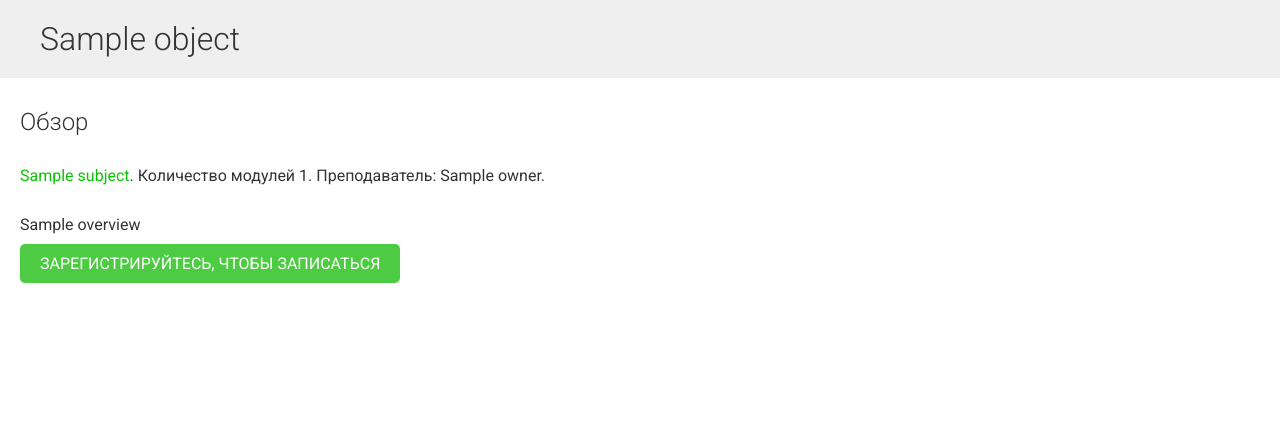
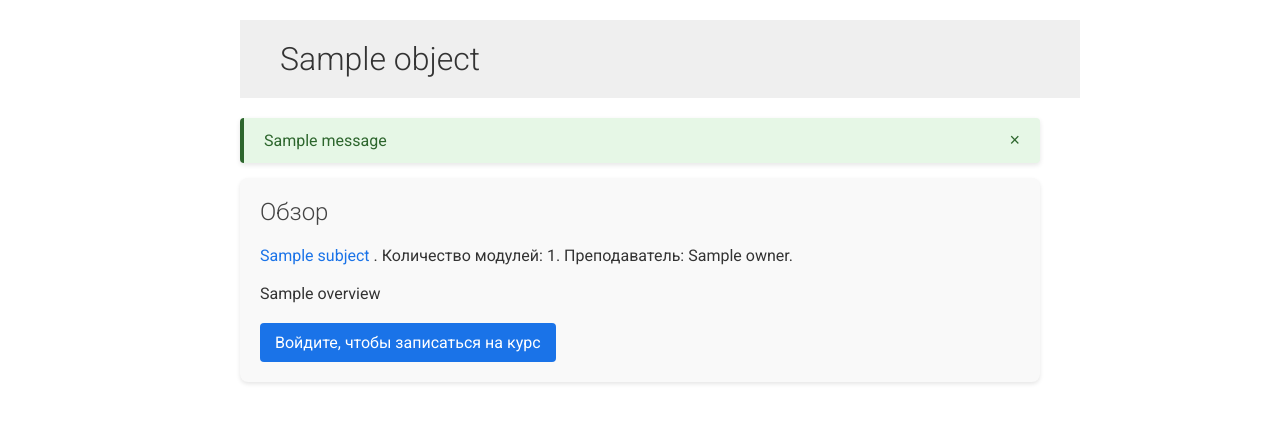
Before and after one commit to samvellllllllllllll/ansatz, a Django app: template courses/templates/courses/course/detail.html in a window 1280 px wide. Shown: the part 54-477 px from the top of the page. Run offline with Django 4.2, Linux system fonts and the light colour scheme; the template is opened without the code that fills it: most values are stand-ins (such as "Sample title", 1, 10 or a date in 2020); one stand-in notice (Sample message) is shown.

Commit message:
Добавил контроль записи на курсы

```diff
--- a/courses/models.py
+++ b/courses/models.py
@@ -22,7 +22,8 @@ class Course(models.Model):
     overview=models.TextField(verbose_name='Описание')
     created=models.DateTimeField(auto_now_add=True)
     students = models.ManyToManyField(CustomUser,related_name='courses_joined',blank=True)
-
+    # my
+    applications = models.ManyToManyField(CustomUser,related_name='courses_applied',blank=True)
     class Meta:
         ordering=['-created']
 
--- a/courses/templates/courses/content/file.html
+++ b/courses/templates/courses/content/file.html
@@ -1,3 +1,3 @@
 <p>
-    <a href="{{ item.file.url }}" class="button">Открыть файл</a>
+    <a href="{{ item.file.url }}" target="_blank" class="button">Открыть файл</a>
 </p>
--- a/courses/templates/courses/course/detail.html
+++ b/courses/templates/courses/course/detail.html
@@ -1,34 +1,189 @@
 {% extends "base.html" %}
-
 {% block title %}
   {{ object.title }}
 {% endblock %}
 
 {% block content %}
   {% with subject=object.subject %}
-    <h1>
+    <div class="course-detail">
+      <h1 class="course-title">
         {{ object.title }}
       </h1>
-    <div class="module">
-      <h2>Обзор</h2>
-      <p>
-        <a href="{% url "course_list_subject" subject.slug %}">
-        {{ subject.title }}</a>.
-        Количество модулей {{ object.modules.count }}.
+
+      {# Блок сообщений #}
+      {% if messages %}
+        <div class="message-container">
+          {% for message in messages %}
+            <div class="message message-{{ message.tags }}">
+              <span class="message-text">{{ message }}</span>
+              <button class="message-close" onclick="this.parentElement.remove()">×</button>
+            </div>
+          {% endfor %}
+        </div>
+      {% endif %}
+
+      <div class="course-module">
+        <h2 class="module-title">Обзор</h2>
+        <div class="module-content">
+          <p class="module-info">
+            <a href="{% url 'course_list_subject' subject.slug %}" class="subject-link">
+              {{ subject.title }}
+            </a>.
+            Количество модулей: {{ object.modules.count }}.
             Преподаватель: {{ object.owner.get_full_name }}.
           </p>
+          <div class="overview">
             {{ object.overview|linebreaks }}
+          </div>
+
           {% if request.user.is_authenticated %}
-        <form action="{% url "student_enroll_course" %}" method="post">
+
+          {% if request.user in object.students.all %}
+          <div class="message message-info">
+            <span class="message-text">Вы уже записаны на этот курс</span>
+          </div>
+          {% elif request.user in object.applications.all %}
+          <div class="message message-info">
+            <span class="message-text">Вы уже отправили заявку на этот курс</span>
+          </div>
+
+          {% else %}
+
+            <form action="{% url 'student_apply_course' %}" method="post" class="enroll-form">
               {{ enroll_form }}
               {% csrf_token %}
-          <input type="submit" class="submit-btn" value="Отправить заявку">
+              <button type="submit" class="submit-btn">Отправить заявку</button>
             </form>
+            {% endif %}
           {% else %}
-        <a href="{% url "student_registration" %}" class="button">
-          Зарегистрируйтесь, чтобы записаться
+            <a href="{% url 'login' %}" class="login-link">
+              Войдите, чтобы записаться на курс
             </a>
+
           {% endif %}
         </div>
+      </div>
+    </div>
   {% endwith %}
+
+  <style>
+    /* Стили для сообщений */
+    .message-container {
+      margin: 15px 0;
+    }
+
+    .message {
+      position: relative;
+      padding: 12px 20px;
+      margin: 10px 0;
+      border-radius: 4px;
+      display: flex;
+      align-items: center;
+      justify-content: space-between;
+      box-shadow: 0 2px 5px rgba(0,0,0,0.1);
+    }
+
+    .message-success {
+      background-color: #e6f7e6;
+      color: #2d662d;
+      border-left: 4px solid #2d662d;
+    }
+
+    .message-error {
+      background-color: #ffebeb;
+      color: #d32f2f;
+      border-left: 4px solid #d32f2f;
+    }
+
+    .message-warning {
+      background-color: #fff8e6;
+      color: #e68a00;
+      border-left: 4px solid #e68a00;
+    }
+
+    .message-info {
+      background-color: #e6f3ff;
+      color: #0066cc;
+      border-left: 4px solid #0066cc;
+    }
+
+    .message-close {
+      background: none;
+      border: none;
+      font-size: 18px;
+      cursor: pointer;
+      color: inherit;
+      padding: 0 0 0 10px;
+      margin-left: 10px;
+    }
+
+    /* Общие стили */
+    .course-detail {
+      max-width: 800px;
+      margin: 0 auto;
+      padding: 20px;
+    }
+
+    .course-title {
+      color: #333;
+      margin-bottom: 20px;
+    }
+
+    .course-module {
+      background: #f9f9f9;
+      padding: 20px;
+      border-radius: 8px;
+      box-shadow: 0 2px 4px rgba(0,0,0,0.1);
+    }
+
+    .module-title {
+      color: #444;
+      margin-top: 0;
+    }
+
+    .subject-link {
+      color: #1a73e8;
+      text-decoration: none;
+    }
+
+    .subject-link:hover {
+      text-decoration: underline;
+    }
+
+    .overview {
+      margin: 15px 0;
+      line-height: 1.6;
+    }
+
+    .enroll-form {
+      margin-top: 20px;
+    }
+
+    .submit-btn {
+      background-color: #1a73e8;
+      color: white;
+      border: none;
+      padding: 10px 15px;
+      border-radius: 4px;
+      cursor: pointer;
+      font-size: 16px;
+    }
+
+    .submit-btn:hover {
+      background-color: #0d5bba;
+    }
+
+    .login-link {
+      display: inline-block;
+      background-color: #1a73e8;
+      color: white;
+      padding: 10px 15px;
+      border-radius: 4px;
+      text-decoration: none;
+    }
+
+    .login-link:hover {
+      background-color: #0d5bba;
+    }
+  </style>
 {% endblock %}
--- a/students/urls.py
+++ b/students/urls.py
@@ -4,7 +4,9 @@ from django.views.generic import TemplateView
 from .views import RegisterView, VerifyEmailView, RegistrationSuccessView
 urlpatterns = [
     # path('register/',views.StudentRegistrationView.as_view(),name='student_registration'),
-    path('enroll-course/',views.StudentEnrollCourseView.as_view(),name='student_enroll_course'),
+    #path('enroll-course/',views.StudentEnrollCourseView.as_view(),name='student_enroll_course'),
+    path('application/',views.StudentApplyCourseView.as_view(),name='student_apply_course'),
+    # path('enroll-course/',views.StudentEnrollCourseView.as_view(),name='student_enroll_course'),
     path('courses/',views.StudentCourseListView.as_view(),name='student_course_list'),
     path('course/<pk>/',views.StudentCourseDetailView.as_view(),name='student_course_detail'),
     path('course/<pk>/<module_id>/',views.StudentCourseDetailView.as_view(),name='student_course_detail_module'),
```
Also changed, not shown: courses/admin.py (+87 -8 lines), students/views.py (+30 -5 lines), courses/migrations/0001_initial.py, courses/migrations/0002_delete_courseenrollment.py (added), courses/migrations/0002_module.py (deleted), courses/migrations/0003_course_applications.py, courses/migrations/0003_video_text_image_file_content.py (deleted), courses/migrations/0004_alter_content_options_alter_module_options_and_more.py (deleted), courses/migrations/0005_rename_modeule_content_module_alter_course_overview_and_more.py (deleted), db.sqlite3, students/migrations/0002_alter_customuser_email.py (added), 1 other file. Lines whose indentation alone changed are shown as unchanged.
